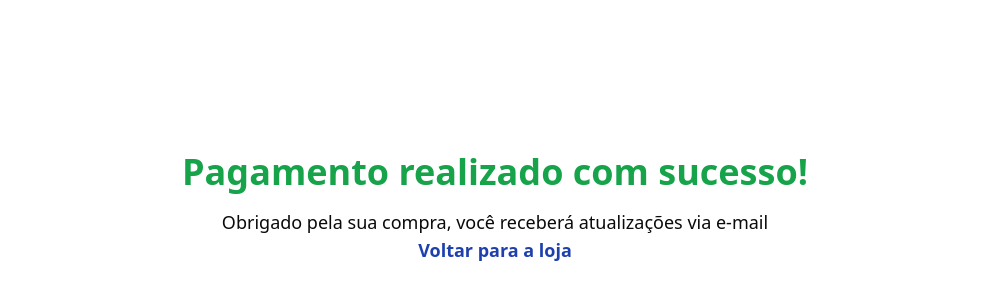
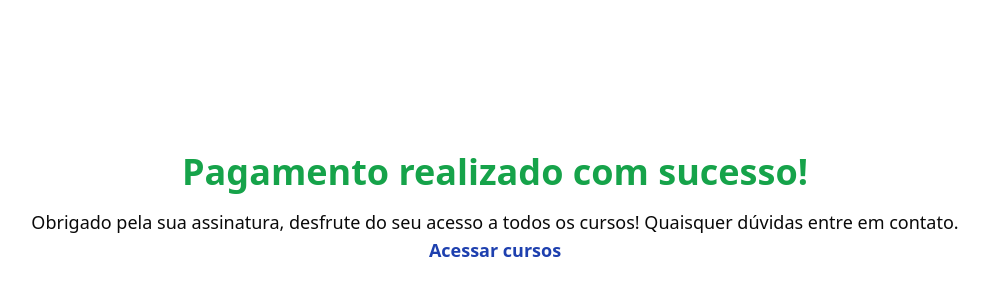
Before and after one commit to Tjaos/product-store-with-stripe, a Next.js app: page /sucesso in a window 1280 px wide. Shown: the part 192-492 px from the top of the page, without its empty margins (145-1134 px from the left). Built offline with nearby package versions, Linux system fonts and the light colour scheme.

Commit message:
pequenas alterações na página de resultado de pagamento

```diff
--- a/src/app/cancelado/page.tsx
+++ b/src/app/cancelado/page.tsx
@@ -7,11 +7,11 @@ const CancelPage = () => {
         Pagamento Cancelado
       </h1>
       <p className="text-lg">
-        Você cancelou opagamento. Se precisar de ajuda, entre em contato.
+        Você cancelou o pagamento. Se precisar de ajuda, entre em contato.
       </p>
       <p>
         <Link className="text-lg text-blue-800 font-bold" href="/products">
-          Voltar para a loja
+          Voltar para o portal
         </Link>
       </p>
     </div>
--- a/src/app/sucesso/page.tsx
+++ b/src/app/sucesso/page.tsx
@@ -7,11 +7,12 @@ export default function SucessPage() {
         Pagamento realizado com sucesso!
       </h1>
       <p className="text-lg">
-        Obrigado pela sua compra, você receberá atualizações via e-mail
+        Obrigado pela sua assinatura, desfrute do seu acesso a todos os cursos!
+        Quaisquer dúvidas entre em contato.
       </p>
       <p>
         <Link className="text-lg text-blue-800 font-bold" href="/products">
-          Voltar para a loja
+          Acessar cursos
         </Link>
       </p>
     </div>
```
